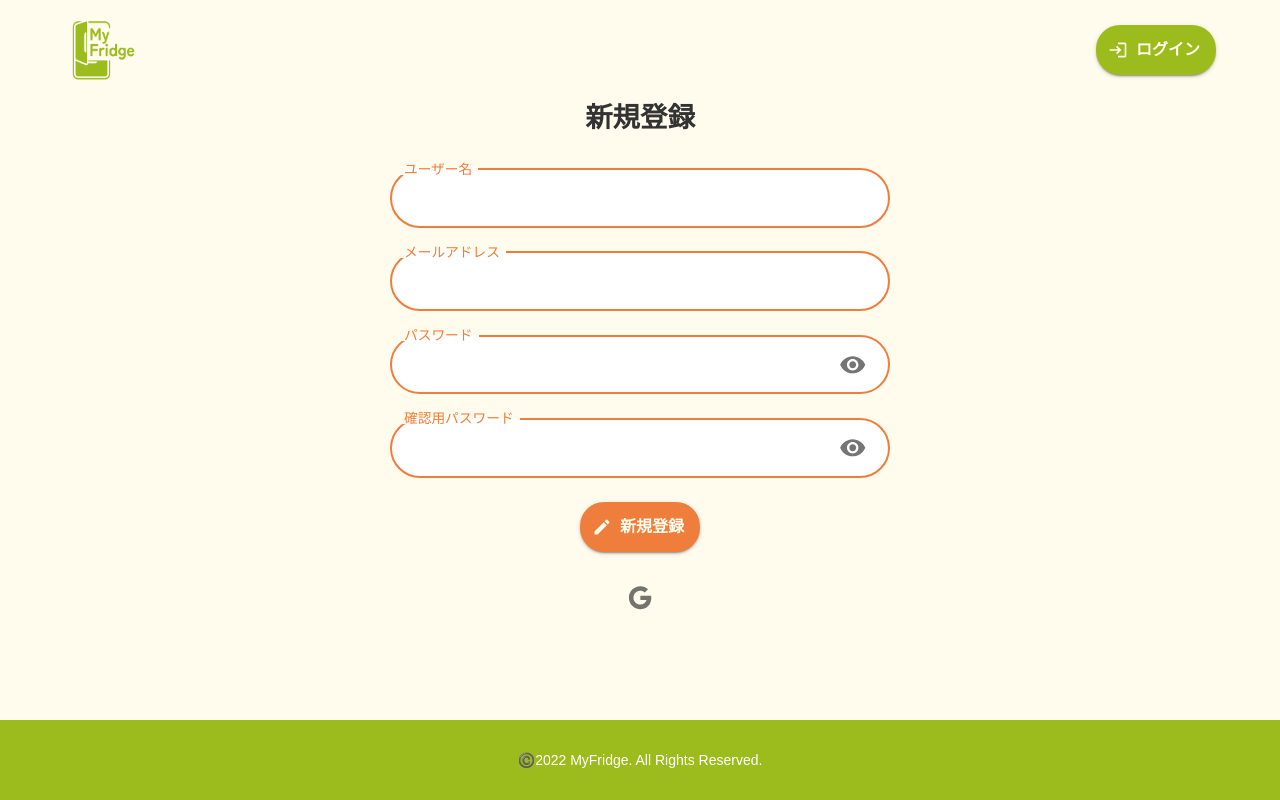
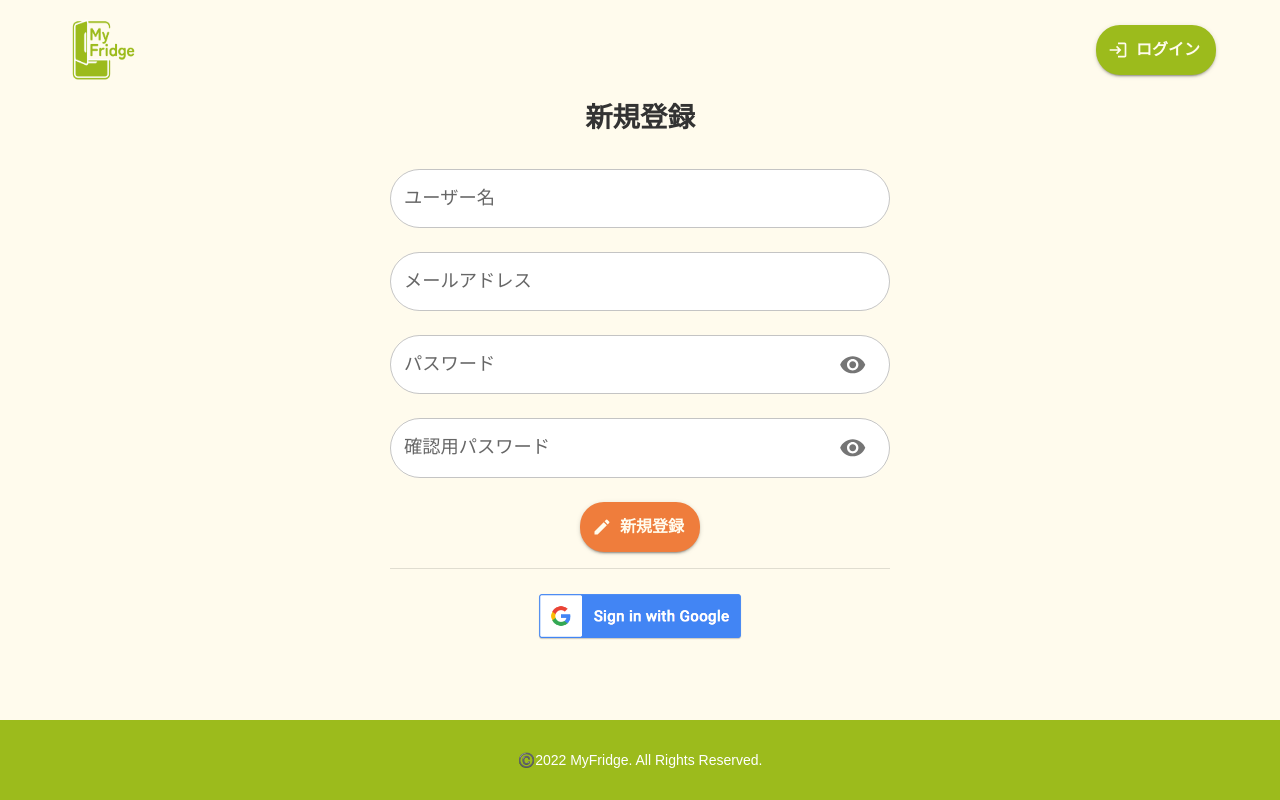
Before and after one commit to masaokaka/my-fridge-frontend, a React (Vite) app in the folder src/: page /register in a window 1280 px wide. Built offline with nearby package versions, Linux system fonts and the light colour scheme; a web font is replaced by a local one.

Commit message:
fix: #18 UIを修正 ・googleのサインインボタンを追加

```diff
--- a/src/src/components/pages/RegisterUser/presenter.tsx
+++ b/src/src/components/pages/RegisterUser/presenter.tsx
@@ -1,7 +1,14 @@
-import { Box, IconButton, Typography } from '@mui/material';
-import { Edit, Google, Visibility } from '@mui/icons-material';
+import { Box, Button, Divider, Typography, styled } from '@mui/material';
+import { Edit, Visibility } from '@mui/icons-material';
 import { CustomTextField } from '../../uiParts/CustomTextField';
 import { CustomButton } from '../../uiParts/CustomButton';
+import GoogleAuthButtonImg from '../../../assets/google_sign_in_img.png';
+
+const TextFieldWrapper = styled(Box)(({ theme }) => ({
+  marginBottom: theme.spacing(3),
+  width: '100%',
+  maxWidth: 500,
+}));
 
 /**
  * 新規ユーザー登録画面
@@ -9,48 +16,53 @@ import { CustomButton } from '../../uiParts/CustomButton';
  * @returns コンポーネント
  */
 const RegisterUser = () => (
-  <Box textAlign="center" height="100%">
+  <Box textAlign="center" height="100%" justifyContent="center">
     <Typography variant="h5" fontWeight="bold" mb={4}>
       新規登録
     </Typography>
+    <form>
       <Box
         display="flex"
         flexDirection="column"
         alignItems="center"
         justifyContent="center"
       >
-      <Box mb={3} width="100%">
-        <CustomTextField label="ユーザー名" width={500} type="text" />
-      </Box>
-      <Box mb={3}>
-        <CustomTextField label="メールアドレス" width={500} type="email" />
-      </Box>
-      <Box mb={3}>
+        <TextFieldWrapper>
+          <CustomTextField label="ユーザー名" type="text" />
+        </TextFieldWrapper>
+        <TextFieldWrapper>
+          <CustomTextField label="メールアドレス" type="email" />
+        </TextFieldWrapper>
+        <TextFieldWrapper>
           <CustomTextField
             label="パスワード"
-          width={500}
             type="password"
             icon={<Visibility />}
           />
-      </Box>
-      <Box mb={3}>
+        </TextFieldWrapper>
+        <TextFieldWrapper>
           <CustomTextField
             label="確認用パスワード"
-          width={500}
             type="password"
             icon={<Visibility />}
           />
-      </Box>
-      <Box mb={3}>
+        </TextFieldWrapper>
+        <Box mb={2}>
           <CustomButton variant="contained" startIcon={<Edit />}>
             新規登録
           </CustomButton>
         </Box>
-
-      <IconButton>
-        <Google />
-      </IconButton>
+        <Divider sx={{ maxWidth: 500, width: '100%', mb: { xs: 1, sm: 2 } }} />
+        <Button onClick={() => console.log('sign in with google')}>
+          <Box
+            height={{ xs: 40, sm: 50 }}
+            component="img"
+            alt="Sign in with Google"
+            src={GoogleAuthButtonImg}
+          />
+        </Button>
       </Box>
+    </form>
   </Box>
 );
 
--- a/src/src/components/uiParts/CustomTextField/presenter.tsx
+++ b/src/src/components/uiParts/CustomTextField/presenter.tsx
@@ -11,7 +11,6 @@ import { WHITE_COLOR } from '../../../style';
 type Props = TextFieldProps & {
   type?: HTMLInputTypeAttribute;
   icon?: ReactNode;
-  width: number;
   onClickIcon?: () => void;
 };
 
@@ -34,7 +33,6 @@ const CustomTextField = ({
   label,
   disabled,
   onChange,
-  width,
   icon,
   onClickIcon,
 }: Props) => (
@@ -42,7 +40,7 @@ const CustomTextField = ({
     type={type}
     label={label}
     InputProps={{
-      sx: { borderRadius: 10, px: 1, width },
+      sx: { borderRadius: 10, px: 1 },
       endAdornment: (
         <InputAdornment position="start">
           <IconButton onClick={onClickIcon}>{icon}</IconButton>
@@ -53,7 +51,7 @@ const CustomTextField = ({
     color="secondary"
     disabled={disabled}
     onChange={onChange}
-    focused
+    fullWidth
   />
 );
 
```
Also changed, not shown: src/src/assets/google_sign_in_img.png (added), src/src/components/pages/RegisterUser/container.tsx (added). Lines whose indentation alone changed are shown as unchanged.
